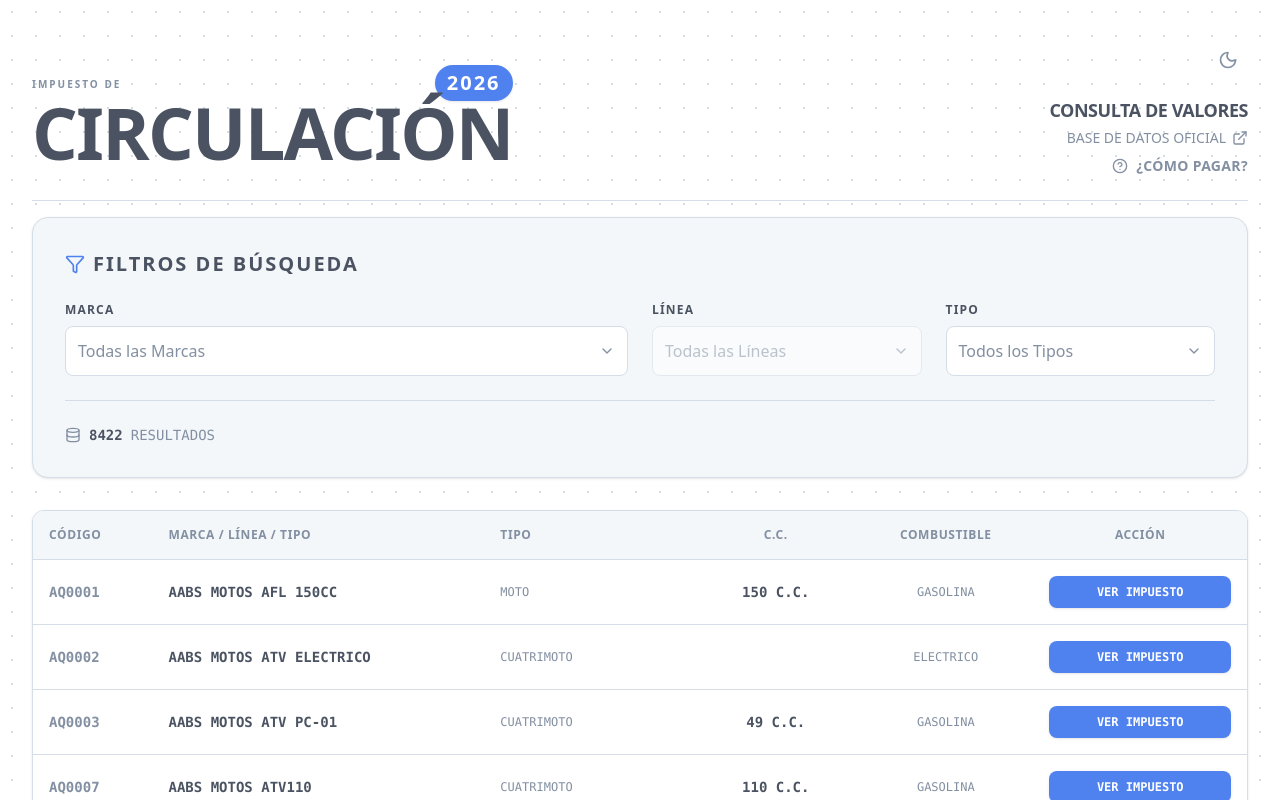
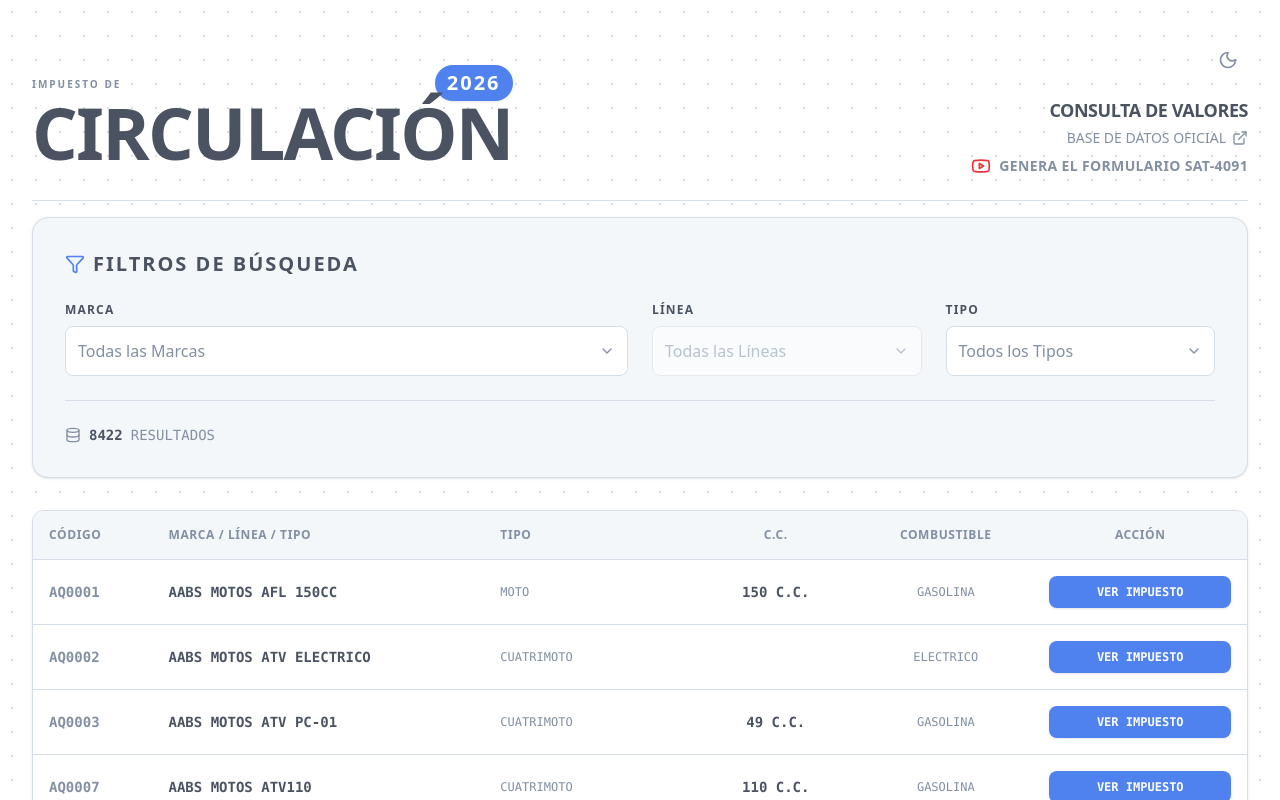
Before and after one commit to williamromero/wbrs.circulacion, a Next.js app: page / in a window 1280 px wide. Shown: the top 800 px of the page. Built offline with nearby package versions, Linux system fonts and the light colour scheme.

Commit message:
feat: use local video for SAT-4091 form tutorial and update button label

```diff
--- a/src/components/payment-tutorial-modal.tsx
+++ b/src/components/payment-tutorial-modal.tsx
@@ -1,7 +1,7 @@
 "use client";
 
 import { useState } from "react";
-import { X, PlayCircle, HelpCircle } from "lucide-react";
+import { X, PlayCircle, HelpCircle, YoutubeIcon } from "lucide-react";
 
 export default function PaymentTutorialModal() {
   const [isOpen, setIsOpen] = useState(false);
@@ -12,8 +12,8 @@ export default function PaymentTutorialModal() {
         onClick={() => setIsOpen(true)}
         className="flex items-center gap-2 text-xs md:text-sm font-bold uppercase tracking-wide text-[rgb(var(--muted))] hover:text-[rgb(var(--primary))] transition-colors"
       >
-        <HelpCircle className="w-4 h-4" />
-        <span>¿Cómo Pagar?</span>
+        <YoutubeIcon className="w-5 h-5 text-red-600" />
+        <span>Genera el formulario SAT-4091</span>
       </button>
 
       {isOpen && (
@@ -24,7 +24,7 @@ export default function PaymentTutorialModal() {
             <div className="flex justify-between items-center p-4 md:p-6 border-b border-[rgb(var(--border))] bg-[rgb(var(--secondary))]">
               <h2 className="text-lg md:text-xl font-black uppercase flex items-center gap-2 text-[rgb(var(--foreground))]">
                 <PlayCircle className="w-6 h-6 text-red-600" />
-                Guía para Presentar Formulario
+                Guía para Presentar Formulario 4091
               </h2>
               <button
                 onClick={() => setIsOpen(false)}
@@ -36,13 +36,14 @@ export default function PaymentTutorialModal() {
 
             {/* Video Content */}
             <div className="relative w-full aspect-video bg-black">
-              <iframe
+              <video
                 className="absolute top-0 left-0 w-full h-full"
-                src="https://www.youtube.com/embed/kkyaen6pZ9w?autoplay=1"
-                title="Tutorial Pago Impuesto de Circulación"
-                allow="accelerometer; autoplay; clipboard-write; encrypted-media; gyroscope; picture-in-picture; web-share"
-                allowFullScreen
-              ></iframe>
+                controls
+                autoPlay
+                src="/formulario-declaraguate-4091.mp4"
+              >
+                Tu navegador no soporta el elemento de video.
+              </video>
             </div>
 
             {/* Footer */}
```
Also changed, not shown: 1 other file (tests, documents, lock files or other folders).
